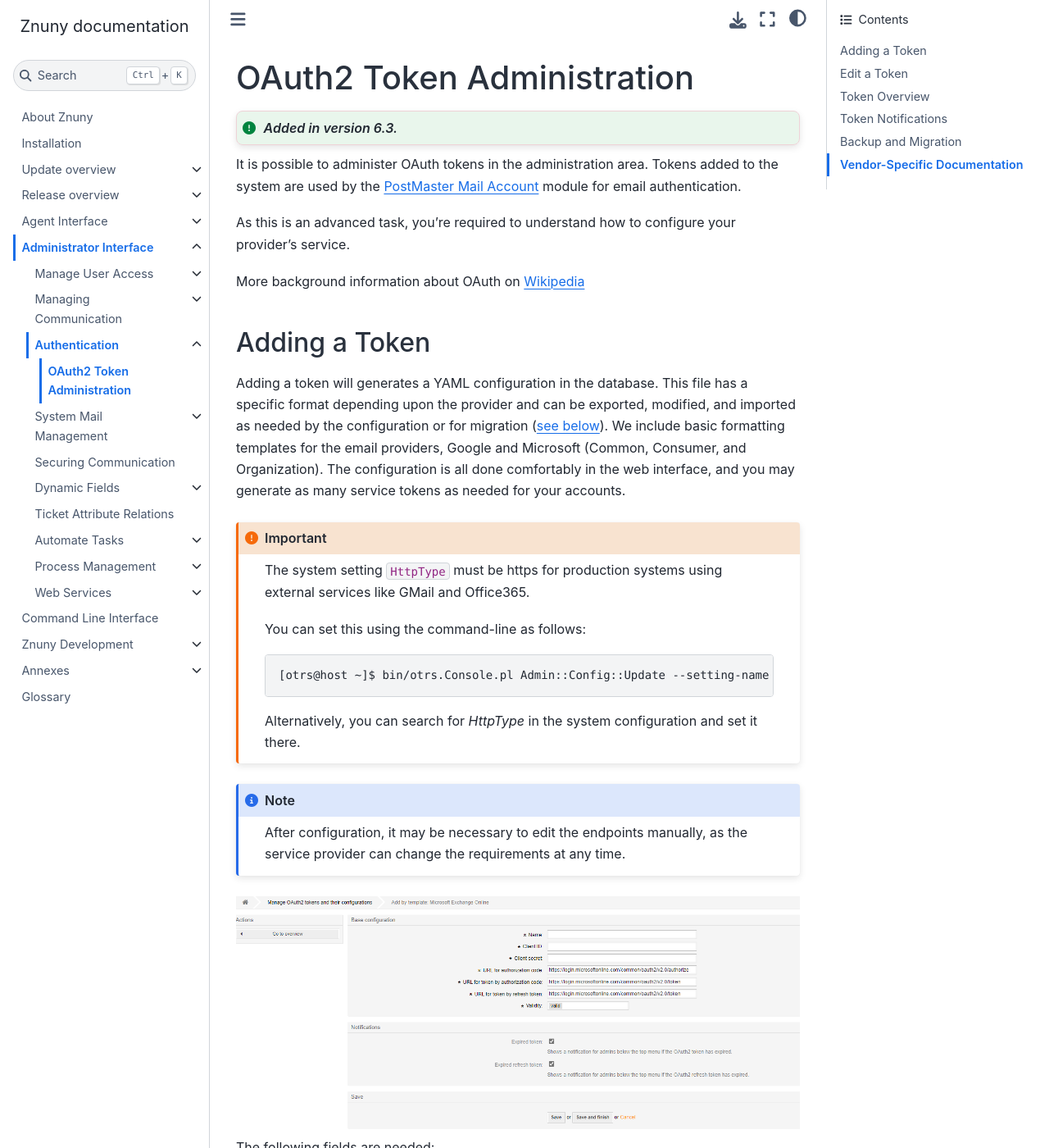
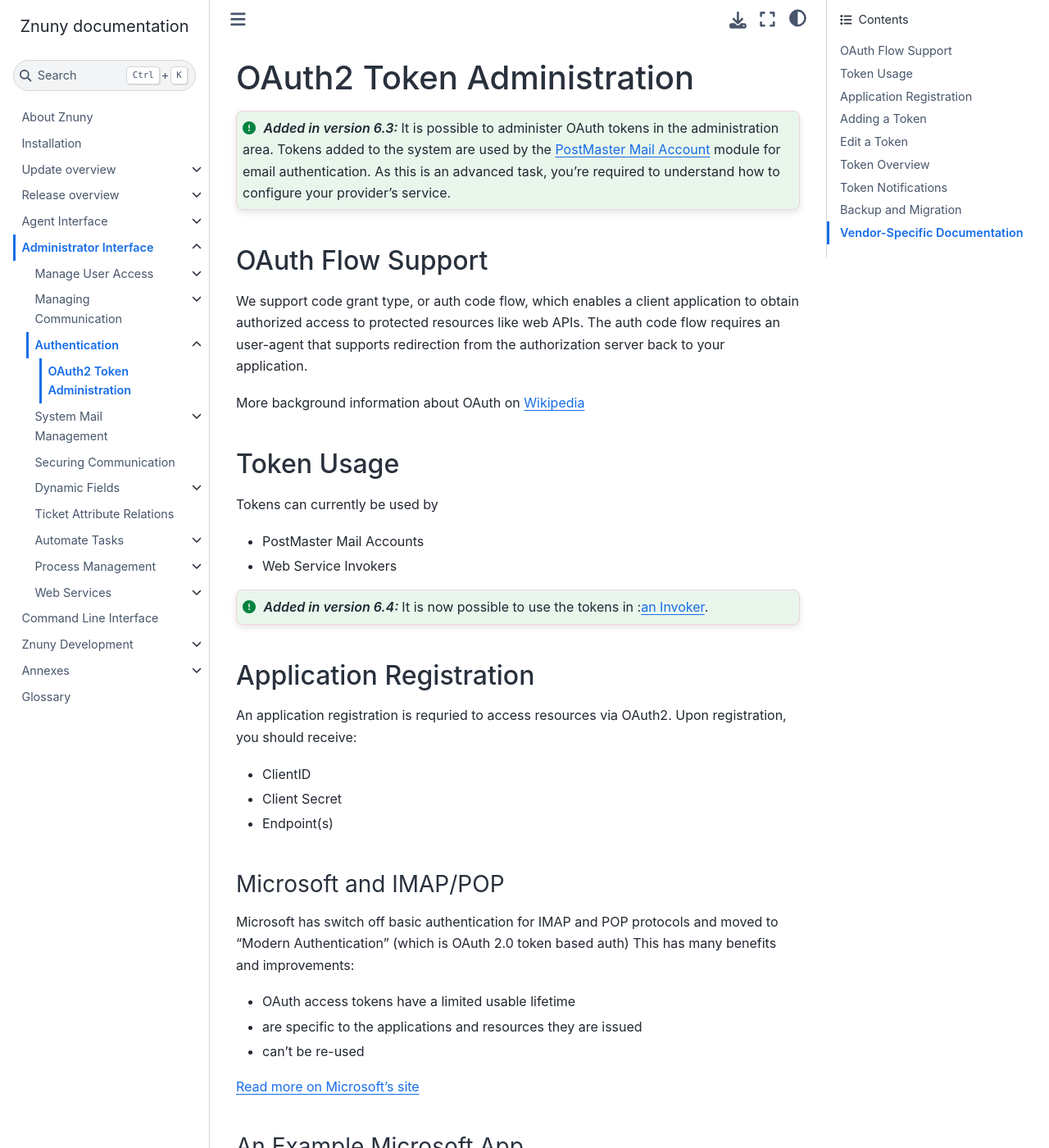
Before and after one commit to znuny/manual, a Sphinx documentation site: the page built from source/admin/authentication/token/index.rst, in a window 1280 px wide and 1400 px high. Shown: the whole window at 82% size. Built offline with Sphinx 7.4.7 and the Sphinx Book theme 1.1.4, drawn with Linux system fonts in a browser that asks for light colours; some of the changed text lies outside the part shown.

Commit message:
Added extended information about OAuth 2

```diff
--- a/source/admin/authentication/token/index.rst
+++ b/source/admin/authentication/token/index.rst
@@ -4,17 +4,58 @@ OAuth2 Token Administration
 
 .. versionadded:: 6.3
 
-It is possible to administer OAuth tokens in the administration area. Tokens added to the system are used by the :ref:`PostMaster Mail Account <PageNavigation email_postmaster_mail_account>` module for email authentication.
+   It is possible to administer OAuth tokens in the administration area. Tokens added to the system are used by the :ref:`PostMaster Mail Account <PageNavigation email_postmaster_mail_account>` module for email authentication.
 
-As this is an advanced task, you're required to understand how to configure your provider's service.
+   As this is an advanced task, you're required to understand how to configure your provider's service.
+
+OAuth Flow Support
+******************
+
+We support code grant type, or auth code flow, which enables a client application to obtain authorized access to protected resources like web APIs. The auth code flow requires an user-agent that supports redirection from the authorization server back to your application.
 
 More background information about OAuth on `Wikipedia <https://en.wikipedia.org/wiki/OAuth>`_
 
+Token Usage
+***********
+
+Tokens can currently be used by
+
+* PostMaster Mail Accounts
+* Web Service Invokers
+
+.. versionadded:: 6.4
+
+    It is now possible to use the tokens in ::ref:`an Invoker <AuthenticationMethod generic_interface_invoker>`.
+
+Application Registration
+************************
+
+An application registration is requried to access resources via OAuth2. Upon registration, you should receive:
+
+* ClientID
+* Client Secret
+* Endpoint(s)
+
+Microsoft and IMAP/POP
+======================
+
+Microsoft has switch off basic authentication for IMAP and POP protocols and moved to "Modern Authentication" (which is OAuth 2.0 token based auth) This has many benefits and improvements:
+
+* OAuth access tokens have a limited usable lifetime
+* are specific to the applications and resources they are issued
+* can’t be re-used
+
+`Read more on Microsoft's site <https://learn.microsoft.com/en-us/exchange/client-developer/legacy-protocols/how-to-authenticate-an-imap-pop-smtp-application-by-using-oauth>`_
+
+An Example Microsoft App
+========================
+
+In our Blog, we outlined an `example setup <https://www.znuny.org/en/blog/modern-authentication-with-microsoft>`_
 
 Adding a Token
 **************
 
-Adding a token will generates a YAML configuration in the database. This file has a specific format depending upon the provider and can be exported, modified, and imported as needed by the configuration or for migration (:ref:`see below <PageNavigation authenticate_token_index_backup_and_migration>`). We include basic formatting templates for the email providers, Google and Microsoft (Common, Consumer, and Organization). The configuration is all done comfortably in the web interface, and you may generate as many service tokens as needed for your accounts.
+Adding a token will generates a YAML configuration in the database. This file has a specific format depending upon the provider and can be exported, modified, and imported as needed by the configuration or for migration (:ref:`see below <PageNavigation authenticate_token_index_backup_and_migration>`). We include basic formatting templates for the email providers, Google and Microsoft. The configuration is all done comfortably in the web interface, and you may generate as many service tokens as needed for your accounts.
 
 .. important::
 
@@ -118,15 +159,8 @@ Vendor-Specific Documentation
 
     https://znuny.example.com/otrs/get-oauth2-token-by-authorization-code.pl
 
-
-As each setup is specific to your vendor, please read more about setting up a token at the vendor site.
-
-* `Microsoft <https://docs.microsoft.com/en-us/exchange/client-developer/legacy-protocols/how-to-authenticate-an-imap-pop-smtp-application-by-using-oauth>`_
-* `Google <https://developers.google.com/gmail/api/auth/about-auth#:~:text=Gmail%20uses%20the%20OAuth%202.0%20protocol%20for%20authenticating,for%20your%20app.%20Why%20use%20Google%20for%20authentication%3F>`_
-
-
 .. versionadded:: 6.4
 
     Starting in this release, we've added a special switch to conform to Microsoft's requirement for POP3 and OAuth2. This is pre-configured for the hosts listed in the `Microsoft KBA <https://support.microsoft.com/en-us/office/pop-imap-and-smtp-settings-8361e398-8af4-4e97-b147-6c6c4ac95353>`_. Hosts that need a separate info about authentication method and token (instead of both in one line) can be added to the system configuration option. ``MailAccount::POP3::Auth::SplitOAuth2MethodAndToken::Hosts``
 
-    Most commonly needed for Office 365 and Outlook.
+    Most commonly needed for Office365.
--- a/source/developer/extending/package-porting.rst
+++ b/source/developer/extending/package-porting.rst
@@ -154,6 +154,10 @@ XML File Format
 ===============
 
 Framework 6 uses a new `XML configuration file format :ref:<HowItWorks ConfigMechanism>` and the location of configuration files moved from ``Kernel/Config/Files`` to ``Kernel/Config/Files/XML``. To convert existing XML configuration files to the new format and location, you can use the following tool:
+
+.. warning::
+
+   This console command is only available in Znuny LTS 6.0.
 
 .. code-block::
 
```
Also changed, not shown: source/developer/general_information/how-it-works.rst (+9 -1 lines).
